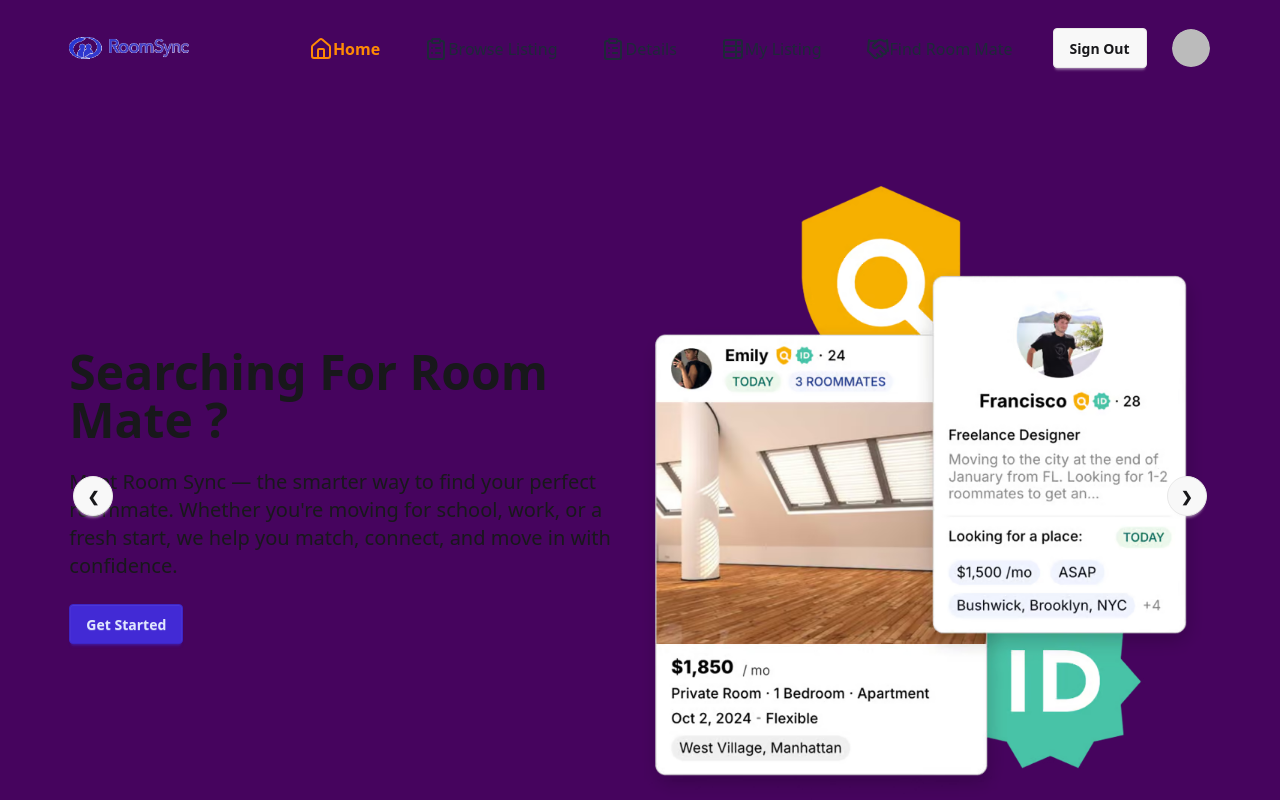
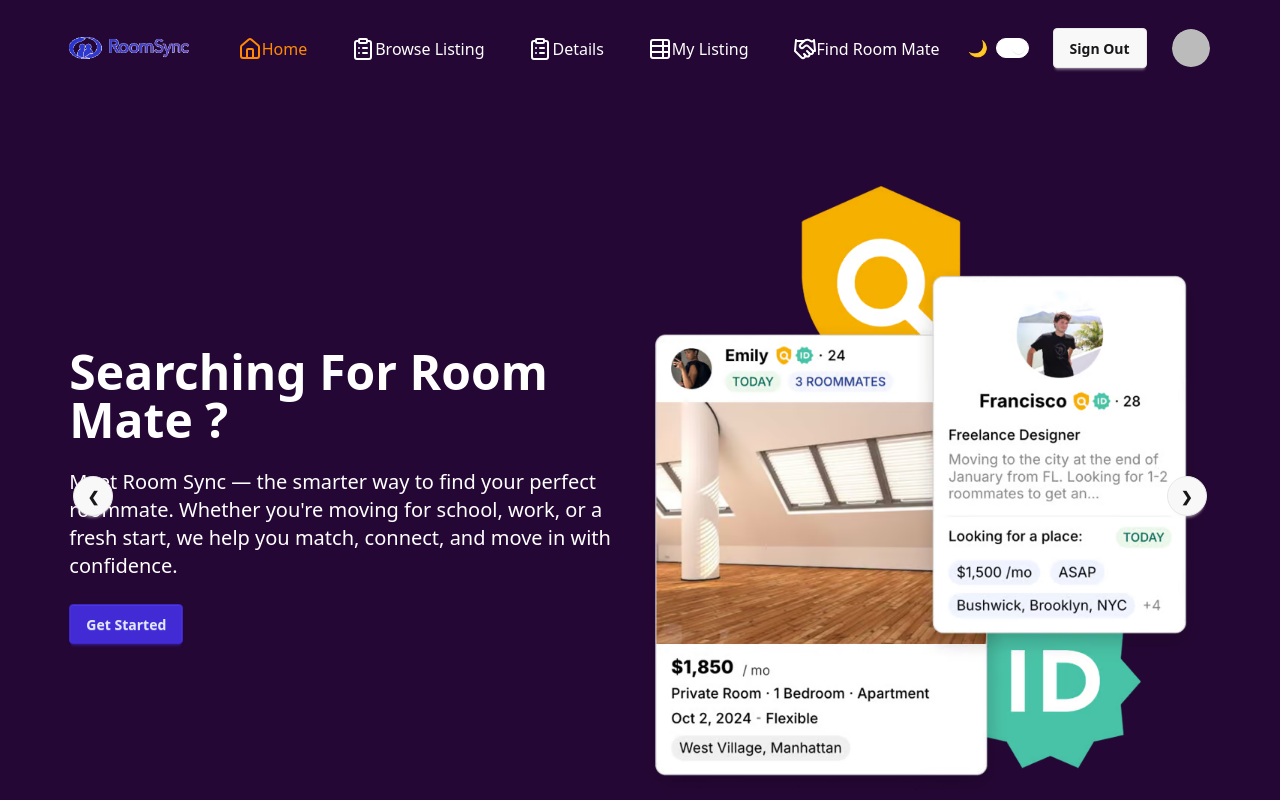
Before and after one commit to yusufABC/RoomSync-client, a React (Vite) app: page / in a window 1280 px wide. Shown: the top 800 px of the page. Built offline with nearby package versions, Linux system fonts and the light colour scheme; no server answers; sample sign-in values are in the browser's storage.

Commit message:
added light and darktheme with toggoel function

```diff
--- a/src/App.css
+++ b/src/App.css
@@ -3,7 +3,10 @@
 
 #light{
     background-color: #f3ebf6;
+
 }
 #dark{
-    background-color: #46045e;
+    background-color: #250735;
+
+
 }
--- a/src/Components/Header.jsx
+++ b/src/Components/Header.jsx
@@ -8,6 +8,7 @@ import { TableProperties } from 'lucide-react';
 const Header = () => {
 
     const { handleSignOut, user, loader } = useContext(AuthContext)
+      const { theme, toggleTheme } = use(AuthContext);
 
     console.log(user)
     const navigate = useNavigate()
@@ -31,17 +32,17 @@ const Header = () => {
                     <ul className="items-center  hidden space-x-3 lg:flex">
                         <li className="flex">
                         <NavLink to={'/'} className={({ isActive }) =>
-                                `flex items-center px-4 -mb-1 border-b-2 border-transparent rounded ${isActive ? ' text-orange-400 font-semibold' : ''}`
+                                `flex items-center px-4 -mb-1 border-b-2 border-transparent rounded ${isActive ? 'text-orange-400' : theme === 'dark' ? 'text-white' : 'text-black'}`
                             }>  <House /> Home</NavLink>
                         </li>
                         <li className="flex">
                             <NavLink to={'/browselisting'} className={({ isActive }) =>
-                                `flex items-center px-4 -mb-1 border-b-2 border-transparent rounded ${isActive ? ' text-orange-400 font-semibold' : ''}`
+                                `flex items-center px-4 -mb-1 border-b-2 border-transparent rounded ${isActive ? 'text-orange-400' : theme === 'dark' ? 'text-white' : 'text-black'}`
                             }>   <ClipboardList /> Browse Listing</NavLink>
                         </li>
                         <li className="flex">
                             <NavLink to={'/details'} className={({ isActive }) =>
-                                `flex items-center px-4 -mb-1 border-b-2 border-transparent rounded ${isActive ? ' text-orange-400 font-semibold' : ''}`
+                                `flex items-center px-4 -mb-1 border-b-2 border-transparent rounded ${isActive ? 'text-orange-400' : theme === 'dark' ? 'text-white' : 'text-black'}`
                             }>   <ClipboardList /> Details</NavLink>
                         </li>
                         {
@@ -51,22 +52,31 @@ const Header = () => {
 
                                     <li className="flex">
                                         <NavLink to={'/mylisting'} className={({ isActive }) =>
-                                            `flex items-center px-4 -mb-1 border-b-2 border-transparent rounded ${isActive ? ' text-orange-400 font-semibold' : ''}`
+                                            `flex items-center px-4 -mb-1 border-b-2 border-transparent rounded ${isActive ? 'text-orange-400' : theme === 'dark' ? 'text-white' : 'text-black'}`
                                         }><TableProperties />My Listing</NavLink>
                                     </li>
                                     <li className="flex">
                                         <NavLink to={'/addtofindroommate'} className={({ isActive }) =>
-                                            `flex items-center px-4 -mb-1 border-b-2 border-transparent rounded ${isActive ? ' text-orange-400 font-semibold' : ''}`
+                                            `flex items-center px-4 -mb-1 border-b-2 border-transparent rounded ${isActive ? 'text-orange-400' : theme === 'dark' ? 'text-white' : 'text-black'}`
                                         }> <Handshake />Find Room Mate</NavLink>
                                     </li>
                                 </>
                                 : <li className="flex">
                                     <NavLink to={'/signup'} className={({ isActive }) =>
-                                        `flex items-center px-4 -mb-1 border-b-2 border-transparent rounded ${isActive ? ' text-orange-400 font-semibold' : ''}`
+                                        `flex items-center px-4 -mb-1 border-b-2 border-transparent rounded ${isActive ? 'text-orange-400' : theme === 'dark' ? 'text-white' : 'text-black'}`
                                     }>Sign Up</NavLink>
                                 </li>
 
                         }
+
+                            <label className="flex items-center gap-2 text-white">
+                                <span>
+                                    {theme === 'light' ? '🌞' : '🌙'}
+                                </span>
+
+                        <input type="checkbox"   onChange={toggleTheme} defaultChecked className={`toggle toggle-sm ${theme==='light'?'text-black':'text-white'}`}/>
+
+                            </label>
 
 
 
--- a/src/Components/Hero/Goals.jsx
+++ b/src/Components/Hero/Goals.jsx
@@ -33,7 +33,7 @@ const MatchVibeSection = () => {
         </Fade>
 
         {/* Cards */}
-        <div className="grid grid-cols-1 md:grid-cols-2 gap-6">
+        <div className="grid grid-cols-1 md:grid-cols-2 gap-6 text-black">
           <Slide direction="left" cascade damping={0.2}>
             <div className="card bg-base-100 shadow-lg border">
               <div className="card-body">
@@ -87,7 +87,7 @@ const MatchVibeSection = () => {
         </Fade>
 
       {/* card section text */}
-        <div className="grid grid-cols-1 md:grid-cols-2 gap-6 mt-12">
+        <div className="grid grid-cols-1 md:grid-cols-2 gap-6 mt-12 text-black">
           <Slide direction="right" cascade damping={0.2}>
             <div className="card bg-base-100 shadow-lg border">
               <div className="card-body">
--- a/src/Components/Hero/Stats.jsx
+++ b/src/Components/Hero/Stats.jsx
@@ -11,7 +11,7 @@ const Stats = () => {
     </p>
   </div>
 
-  <div className="grid grid-cols-1 md:grid-cols-2 lg:grid-cols-2 gap-6">
+  <div className="grid grid-cols-1 md:grid-cols-2 lg:grid-cols-2 gap-6 text-black">
     <div className="card bg-base-100 shadow-md border">
       <div className="card-body">
         <h2 className="card-title">ID-Verified Users</h2>
--- a/src/Layout/MainLayout.jsx
+++ b/src/Layout/MainLayout.jsx
@@ -7,8 +7,8 @@ import { AuthContext } from '../context/AuthContext';
 const MainLayout = () => {
     const {theme}=use(AuthContext)
     return (
-        <div id={theme}>
-            <div className='max-w-11/12 mx-auto ' >
+        <div  id={theme } className='min-h-screen'>
+            <div className={`max-w-11/12 mx-auto ${ theme === 'dark' ? 'text-white' : 'text-black' }`} >
 
             <Header></Header>
             <Outlet></Outlet>
```
